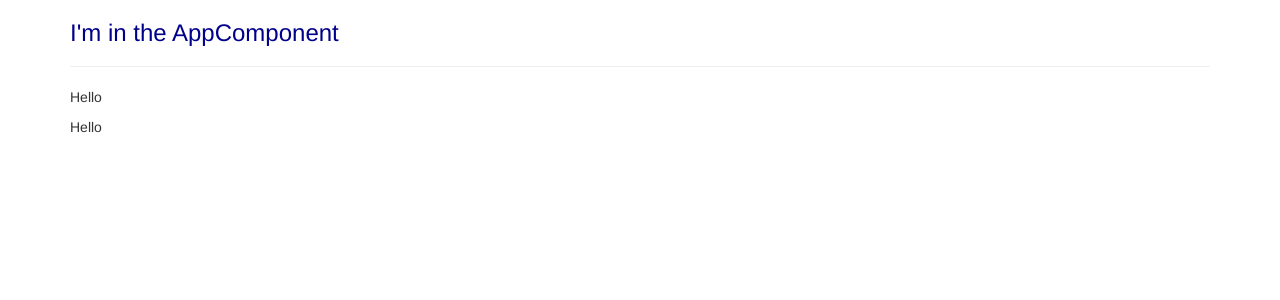
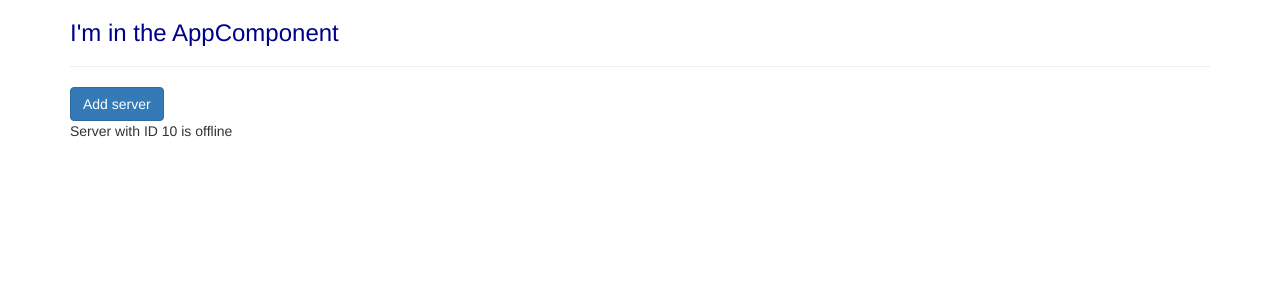
Before and after one commit to luxystenroy/Angular-Curso-Udemy, an Angular app in the folder my-first-app/: page / in a window 1280 px wide. Shown: the top 300 px of the page. Built offline with nearby package versions, Linux system fonts and the light colour scheme.

Commit message:
databing

```diff
--- a/my-first-app/src/app/app.component.html
+++ b/my-first-app/src/app/app.component.html
@@ -6,10 +6,11 @@
 
       <h3>I'm in the AppComponent</h3>
       <hr>
-      <div class="app-servers">
+      <app-servers></app-servers>
+      <app-server></app-server>
 
 
-      </div>
+
     </div>
 
   </div>
--- a/my-first-app/src/app/server/server.component.html
+++ b/my-first-app/src/app/server/server.component.html
@@ -1 +1 @@
-<p>Hello</p>
+<p>Server with ID {{ serverId }} is {{getServerStatus()}} </p>
--- a/my-first-app/src/app/server/server.component.ts
+++ b/my-first-app/src/app/server/server.component.ts
@@ -7,4 +7,11 @@ import {Component} from '@angular/core';
 })
 export class ServerComponent {
 
+  serverId = 10;
+  serverStatus = 'offline';
+
+  getServerStatus(){
+    return this.serverStatus;
+  }
+
 }
--- a/my-first-app/src/app/servers/servers.component.html
+++ b/my-first-app/src/app/servers/servers.component.html
@@ -1,3 +1 @@
-<p>
-  servers works!
-</p>
+<button class="btn btn-primary" [disabled]="!allowNewServer"> Add server</button>
--- a/my-first-app/src/app/servers/servers.component.ts
+++ b/my-first-app/src/app/servers/servers.component.ts
@@ -2,14 +2,23 @@ import { Component, OnInit } from '@angular/core';
 
 @Component({
   //selector: '[app-servers]', by attr
-  selector: '.app-servers',
-  template: `<app-server></app-server>
-  <app-server></app-server>`,
+  selector: 'app-servers',
+  /*template: `<app-server></app-server>
+  <app-server></app-server>`,*/
+  templateUrl: './servers.component.html',
   styleUrls: ['./servers.component.css']
 })
 export class ServersComponent implements OnInit {
 
-  constructor() { }
+  allowNewServer = false;
+
+  constructor() {
+
+    setTimeout(() => {
+      this.allowNewServer = true;
+    },2000)
+
+  }
 
   ngOnInit() {
   }
```
